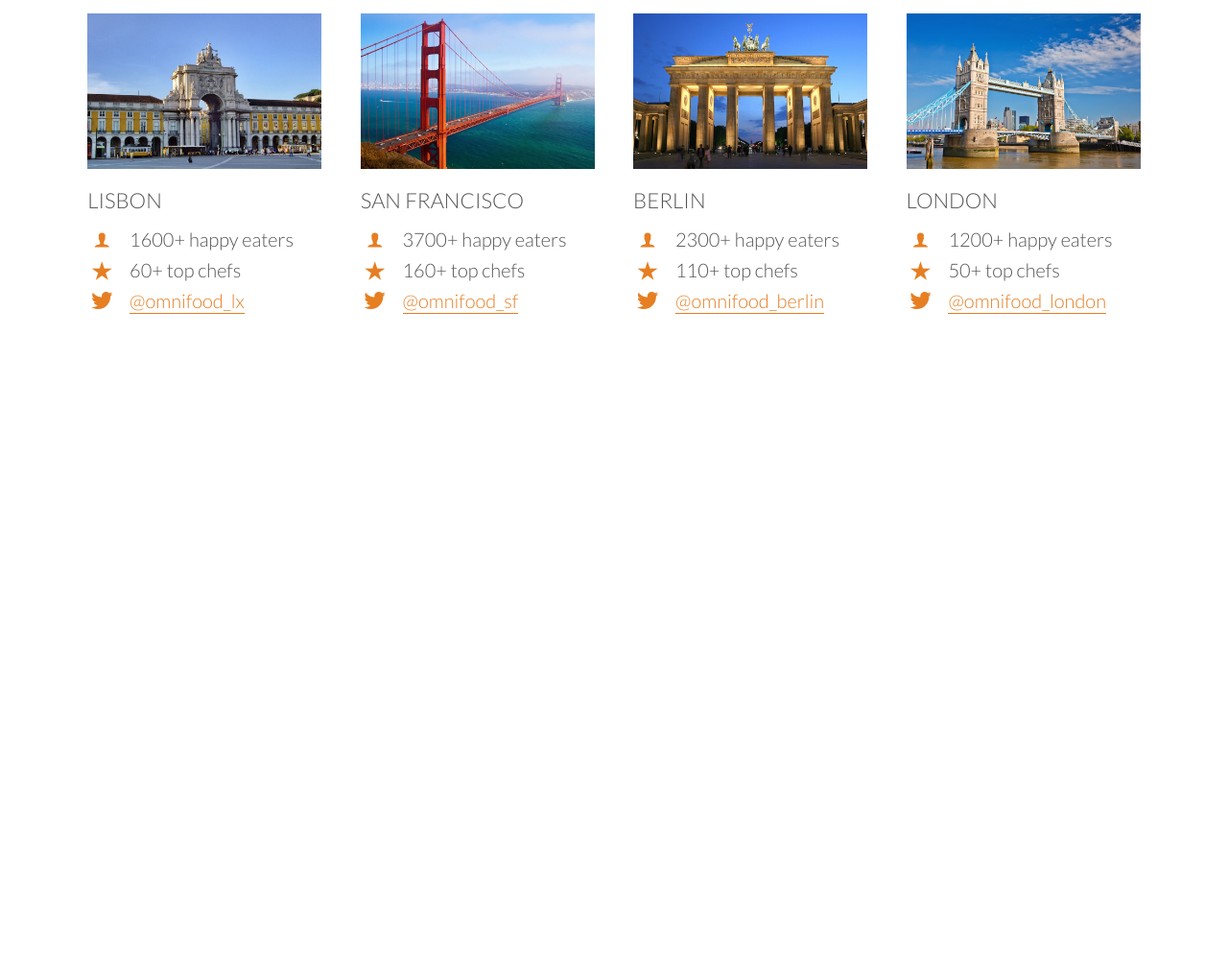
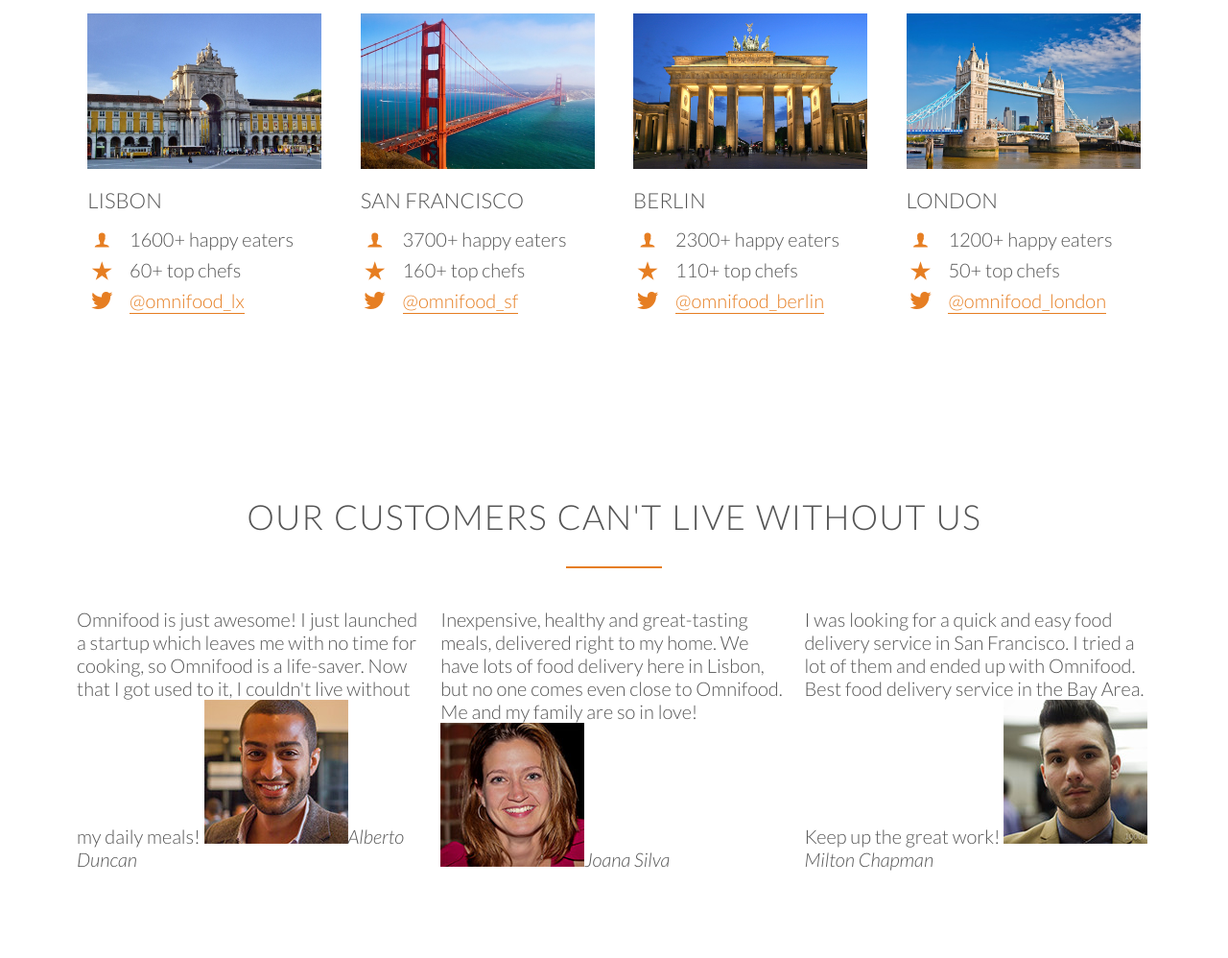
Before and after one commit to DillGromble/Omni-food, a website: page index.html in a window 1280 px wide. Shown: the part 2935-3933 px from the top of the page at 96% size. Before the commit the page ends 3371 px from the top, so only its background shows below. Drawn offline with Linux system fonts and the light colour scheme; files whose address does not match are found by name.

Commit message:
feat(content): add testimonials content

```diff
--- a/index.html
+++ b/index.html
@@ -221,5 +221,33 @@
 
       </div>
     </section>
+
+    <section class="section-testimonials">
+      <div class="row">
+        <h2>Our customers can't live without us</h2>
+      </div>
+      <div class="row">
+        <div class="col span-1-of-3">
+          <blockquote>
+            Omnifood is just awesome!  I just launched a startup which leaves me with no time for cooking, so Omnifood is a life-saver.  Now that I got used to it, I couldn't live without my daily meals!
+            <cite><img src="assets/img/customer-1.jpg">Alberto Duncan</cite>
+          </blockquote>
+        </div>
+
+        <div class="col span-1-of-3">
+          <blockquote>
+            Inexpensive, healthy and great-tasting meals, delivered right to my home.  We have lots of food delivery here in Lisbon, but no one comes even close to Omnifood.  Me and my family are so in love!
+            <cite><img src="assets/img/customer-2.jpg">Joana Silva</cite>
+          </blockquote>
+        </div>
+
+        <div class="col span-1-of-3">
+          <blockquote>
+            I was looking for a quick and easy food delivery service in San Francisco.  I tried a lot of them and ended up with Omnifood.  Best food delivery service in the Bay Area.  Keep up the great work!
+            <cite><img src="assets/img/customer-3.jpg">Milton Chapman</cite>
+          </blockquote>
+        </div>
+      </div>
+    </section>
   </body>
 </html>
```
Also changed, not shown: assets/img/back-customers.jpg (added), assets/img/customer-1.jpg (added), assets/img/customer-2.jpg (added), assets/img/customer-3.jpg (added).
